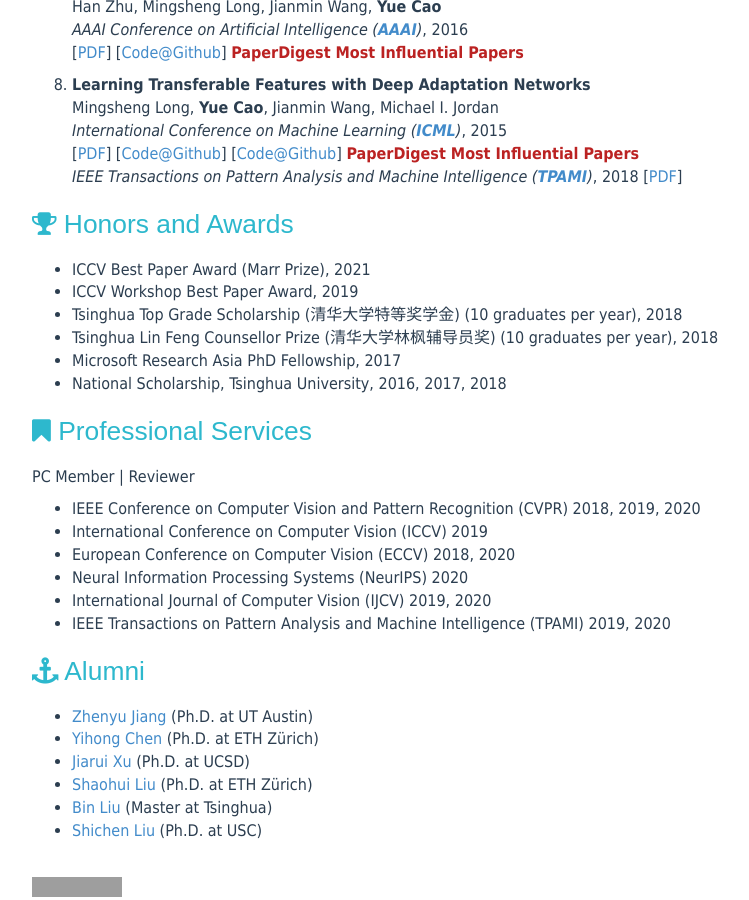
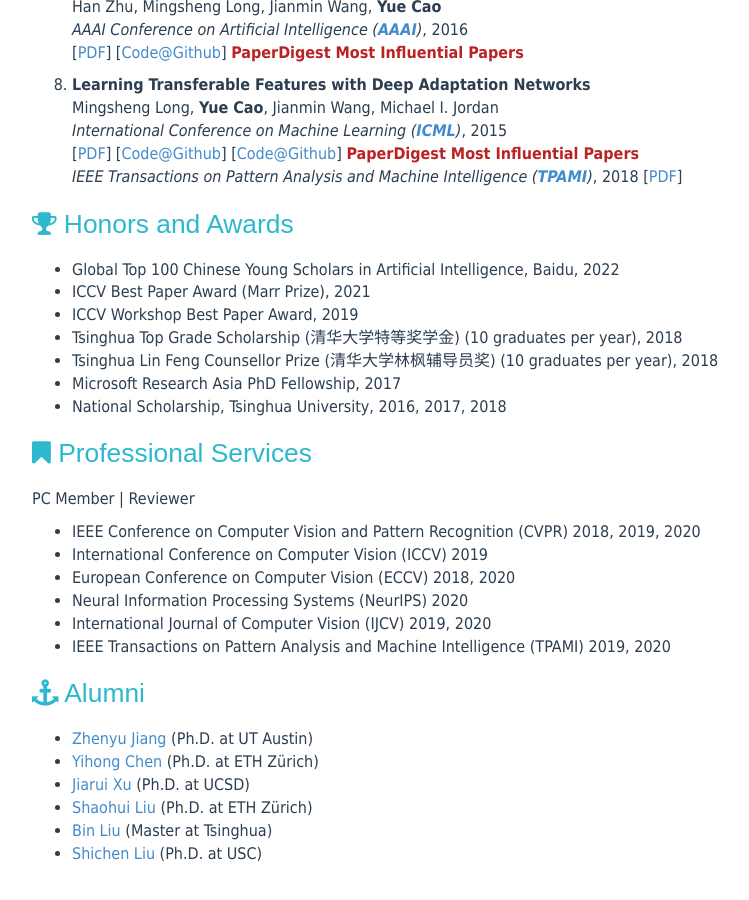
Before and after one commit to caoyue10/caoyue10.github.io, a Jekyll site: the page built from index.html, in a window 1280 px wide and 900 px high, scrolled down 1563 px. Shown: the whole window, without its empty margins (138-887 px from the left). Built offline with Jekyll 4.4.1, drawn with Linux system fonts in a browser that asks for light colours; the list of posts is cut into pages by our own code; grey boxes are pictures that could not be loaded.

Commit message:
Update index.html

```diff
--- a/index.html
+++ b/index.html
@@ -134,7 +134,8 @@ tagline:
     </header>
     <p>
 	<ul>
-        <li>ICCV Best Paper Award (Marr Prize), 2021 </li>
+        <li>Global Top 100 Chinese Young Scholars in Artificial Intelligence, Baidu, 2022 </li>
+	<li>ICCV Best Paper Award (Marr Prize), 2021 </li>
         <li>ICCV Workshop Best Paper Award, 2019 </li>
         <li>Tsinghua Top Grade Scholarship (清华大学特等奖学金) (10 graduates per year), 2018 </li>
         <li>Tsinghua Lin Feng Counsellor Prize (清华大学林枫辅导员奖) (10 graduates per year), 2018 </li>
```
